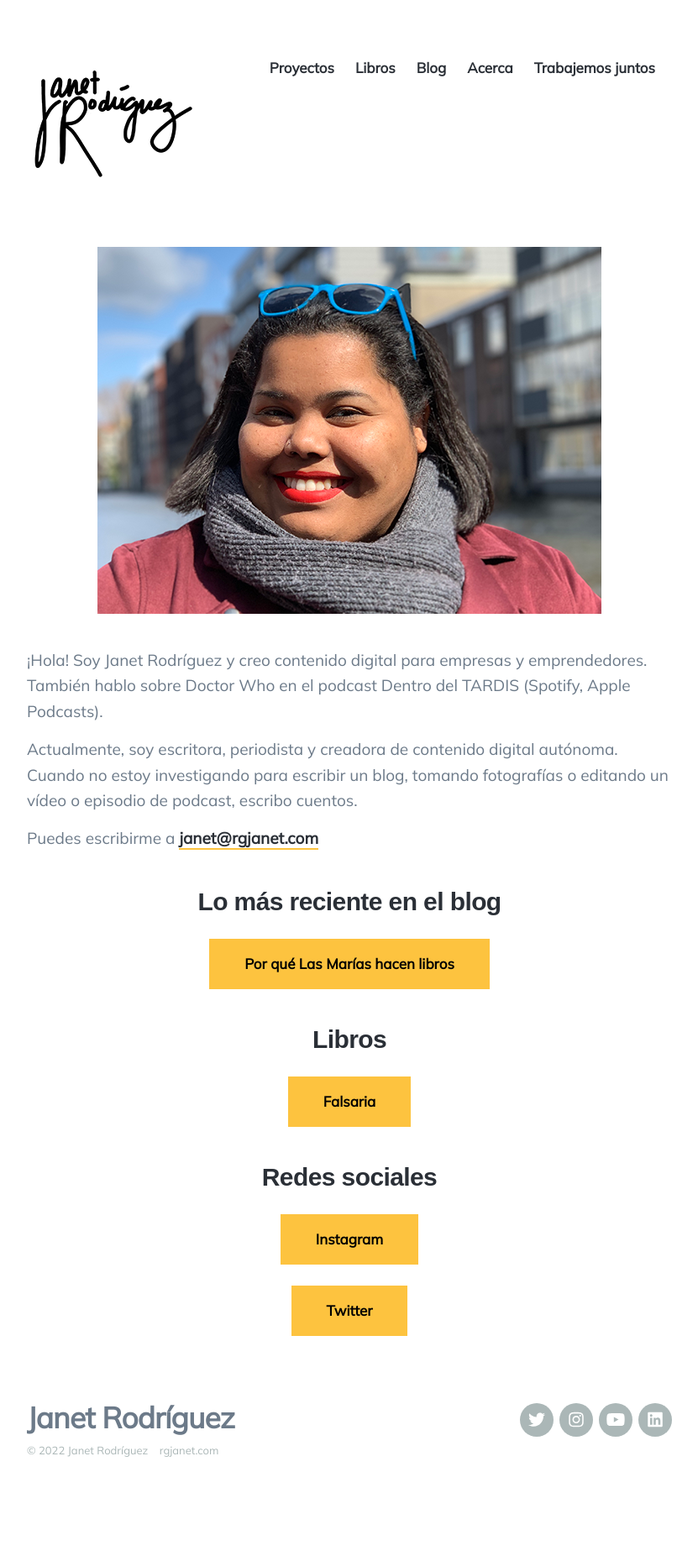
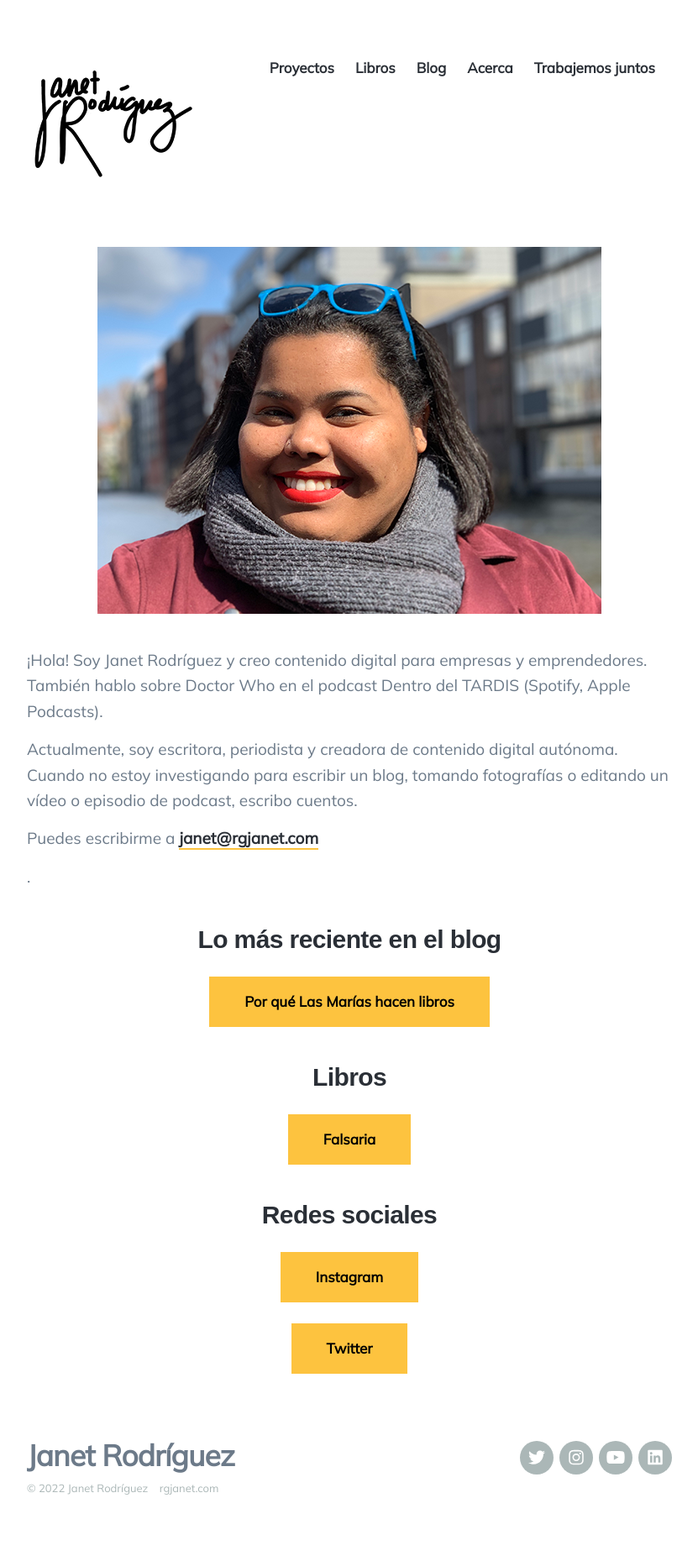
Before and after one commit to rgjanet/rgjanet.github.io, a Jekyll site: the page built from _pages/enlaces.md, in a window 1280 px wide. Shown: the whole page at 84% size, without its empty margins (224-1055 px from the left). Built offline with Jekyll 4.4.1, drawn with Linux system fonts in a browser that asks for light colours; nearby versions of some CDN libraries; before the commit the page ends 1814 px from its top, so only the background shows below that.

```diff
--- a/_pages/enlaces.md
+++ b/_pages/enlaces.md
@@ -10,7 +10,7 @@ description: ¡Hola! Soy Janet Rodríguez y creo estrategias de contenidos digit
 
 <p>Actualmente, soy escritora, periodista y creadora de contenido digital autónoma. Cuando no estoy investigando para escribir un blog, tomando fotografías o editando un vídeo o episodio de podcast, escribo cuentos.</p>
 
-<p>Puedes escribirme a <a href="mailto:janet@rgjanet.com">janet@rgjanet.com</a></p>
+<p>Puedes escribirme a <a href="mailto:janet@rgjanet.com">janet@rgjanet.com</a></p>.
 
 <h3 align="center">Lo más reciente en el blog</h3>
 
```
